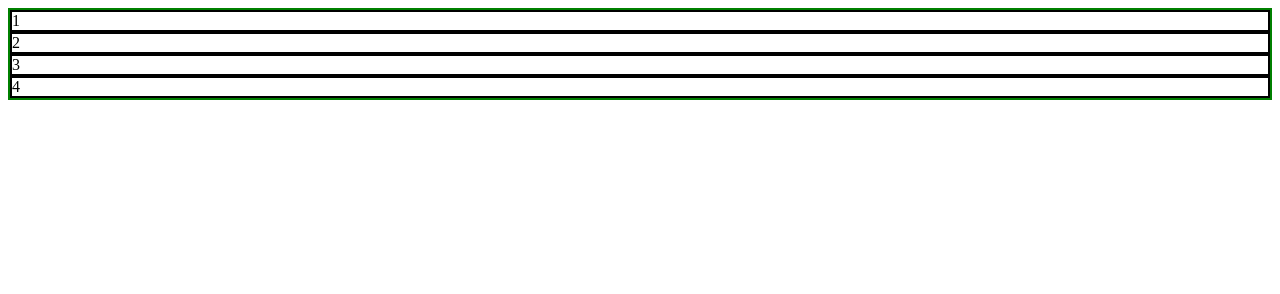
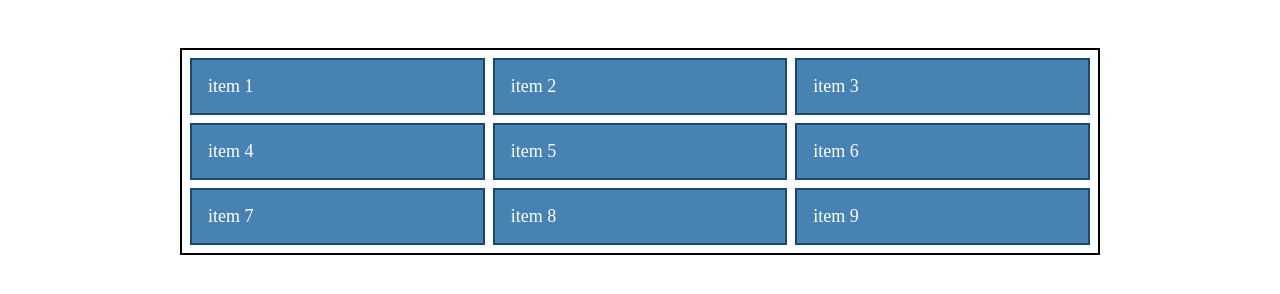
Before and after one commit to sinaderik/CssGrid-practice, a plain HTML site: page index.html in a window 1280 px wide. Drawn offline with Linux system fonts and the light colour scheme.

Commit message:
second commit

```diff
--- a/index.html
+++ b/index.html
@@ -7,10 +7,14 @@
 </head>
 <body>
     <div class="grid-container">
-        <div class="grid-item">1</div>
-        <div class="grid-item">2</div>
-        <div class="grid-item">3</div>
-        <div class="grid-item">4</div>
-    </div>
+        <div class="grid-item">item 1</div>
+        <div class="grid-item">item 2</div>
+        <div class="grid-item">item 3</div>
+        <div class="grid-item">item 4</div>
+        <div class="grid-item">item 5</div>
+        <div class="grid-item">item 6</div>
+        <div class="grid-item">item 7</div>
+        <div class="grid-item">item 8</div>
+        <div class="grid-item">item 9</div>
 </body>
 </html>
--- a/style.css
+++ b/style.css
@@ -1,6 +1,24 @@
-.grid-container{
-    border: 2px solid green;
-}
-.grid-item{
+.grid-container {
+    padding: 0.5rem;
+    display: grid;
+    grid-template-columns: repeat(3, 1fr);
+    gap: 0.5rem;
+    max-width: 900px;
+    margin: 3rem auto;
     border: 2px solid black;
 }
+
+.grid-item {
+    padding: 1rem;
+    color: white;
+    background-color: steelblue;
+    border: 2px solid rgb(26, 73, 112);
+    font-size: 18px;
+
+}
+
+/* @media(max-width:300px) {
+    .grid-container{
+        grid-template-columns: repeat(2,1fr);
+    }
+} */
```
